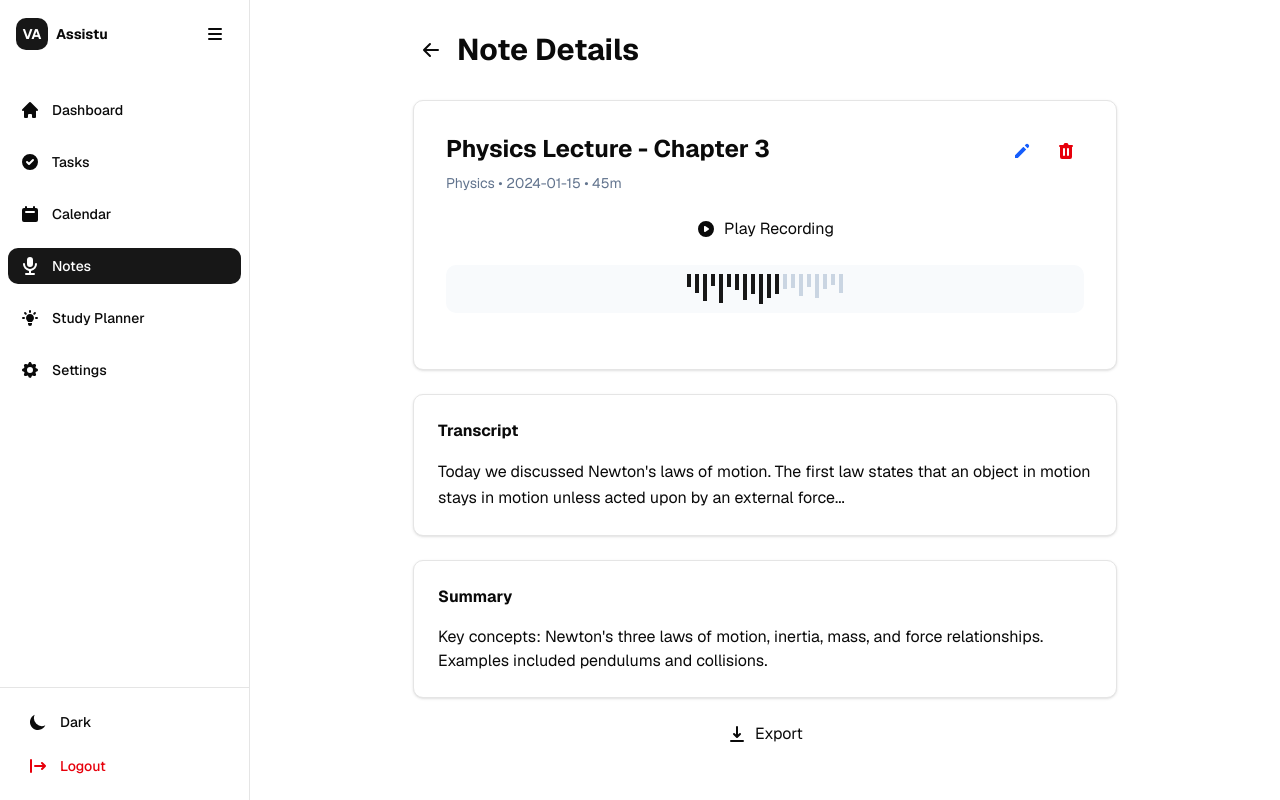
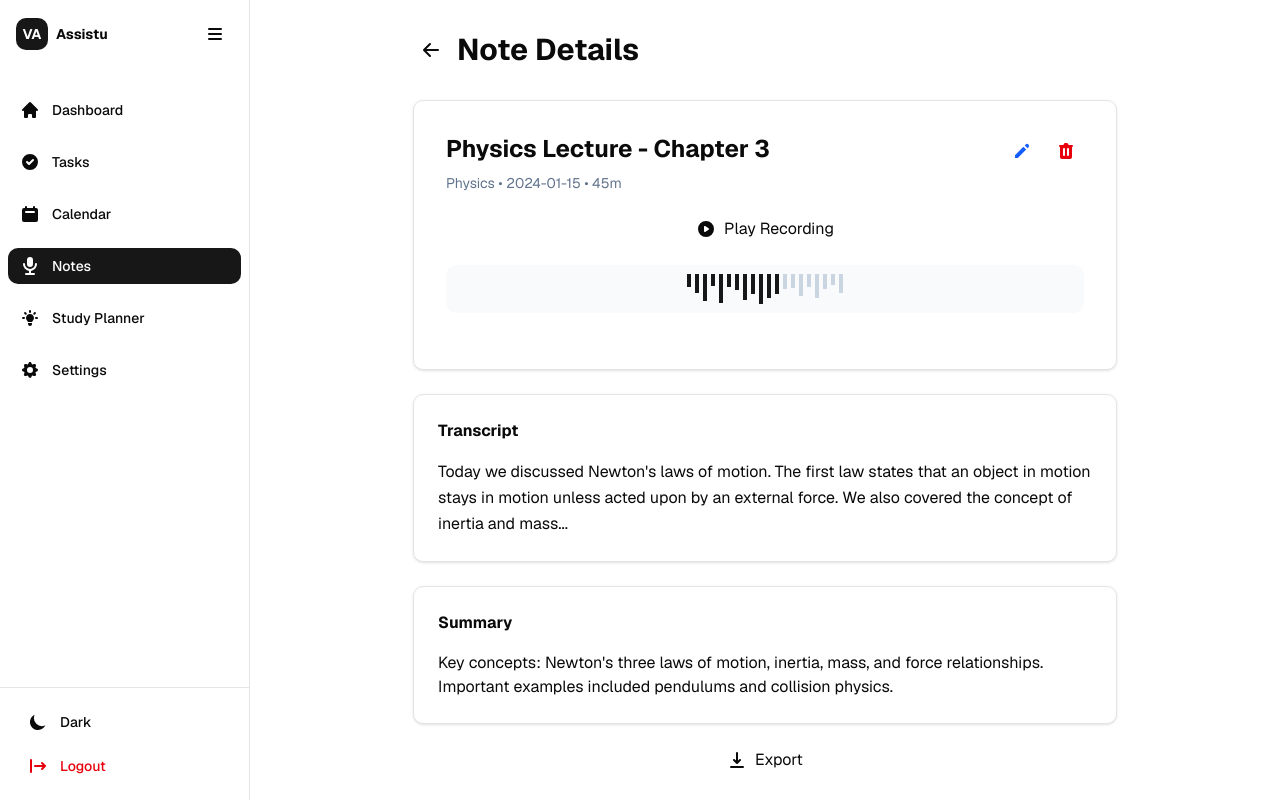
Before and after one commit to BazilSuhail/Assistu-Client, a Next.js app: page /notes/1 in a window 1280 px wide. Built offline with nearby package versions, Linux system fonts and the light colour scheme.

Commit message:
Removed duplicated code, cleaned NoteDetailPage structure, and improved readability

```diff
--- a/app/notes/[noteId]/page.jsx
+++ b/app/notes/[noteId]/page.jsx
@@ -1,147 +1,3 @@
-// "use client"
-
-// import { useState, useEffect } from "react"
-// import { useParams, useRouter } from "next/navigation"
-// import { motion } from "framer-motion"
-// import Loader from "@/components/shared/loader"
-// import { HiArrowLeft, HiPencil, HiTrash, HiPlay, HiDownload } from "react-icons/hi"
-
-// const DUMMY_NOTES_DETAIL = {
-//   1: {
-//     id: 1,
-//     title: "Physics Lecture - Chapter 3",
-//     date: "2024-01-15",
-//     duration: "45m",
-//     subject: "Physics",
-//     transcript:
-//       "Today we discussed Newton's laws of motion. The first law states that an object in motion stays in motion unless acted upon by an external force. We also covered the concept of inertia and mass...",
-//     summary:
-//       "Key concepts: Newton's three laws of motion, inertia, mass, and force relationships. Important examples included pendulums and collision physics.",
-//   },
-// }
-
-// export default function NoteDetailPage() {
-//   const params = useParams()
-//   const router = useRouter()
-//   const [isLoading, setIsLoading] = useState(true)
-//   const [note, setNote] = useState(null)
-//   const [isEditing, setIsEditing] = useState(false)
-
-//   useEffect(() => {
-//     const timer = setTimeout(() => {
-//       setNote(DUMMY_NOTES_DETAIL[params.noteId])
-//       setIsLoading(false)
-//     }, 3000)
-//     return () => clearTimeout(timer)
-//   }, [params.noteId])
-
-//   if (isLoading) {
-//     return (
-//       <div className="flex items-center justify-center min-h-screen">
-//         <Loader />
-//       </div>
-//     )
-//   }
-
-//   if (!note) {
-//     return <div className="p-6 text-center">Note not found</div>
-//   }
-
-//   const containerVariants = {
-//     hidden: { opacity: 0 },
-//     visible: { opacity: 1, transition: { staggerChildren: 0.1 } },
-//   }
-
-//   const itemVariants = {
-//     hidden: { opacity: 0, y: 20 },
-//     visible: { opacity: 1, y: 0 },
-//   }
-
-//   return (
-//     <motion.div
-//       variants={containerVariants}
-//       initial="hidden"
-//       animate="visible"
-//       className="p-6 md:p-8 max-w-3xl mx-auto"
-//     >
-//       <motion.div variants={itemVariants} className="flex items-center gap-2 mb-8">
-//         <button onClick={() => router.back()} className="p-2 hover:bg-slate-100 dark:hover:bg-slate-700 rounded-lg">
-//           <HiArrowLeft className="w-5 h-5" />
-//         </button>
-//         <h1 className="text-3xl font-bold text-foreground">Note Details</h1>
-//       </motion.div>
-
-//       <motion.div variants={itemVariants} className="card p-8 mb-6">
-//         <div className="flex items-start justify-between mb-6">
-//           <div>
-//             <h2 className="text-2xl font-bold text-foreground">{note.title}</h2>
-//             <p className="text-sm text-slate-500 dark:text-slate-400 mt-2">
-//               {note.subject} • {note.date} • {note.duration}
-//             </p>
-//           </div>
-//           <div className="flex gap-2">
-//             <motion.button
-//               whileHover={{ scale: 1.05 }}
-//               className="p-2 hover:bg-slate-100 dark:hover:bg-slate-700 rounded-lg"
-//             >
-//               <HiPencil className="w-5 h-5 text-blue-600" />
-//             </motion.button>
-//             <motion.button
-//               whileHover={{ scale: 1.05 }}
-//               className="p-2 hover:bg-slate-100 dark:hover:bg-slate-700 rounded-lg"
-//             >
-//               <HiTrash className="w-5 h-5 text-red-600" />
-//             </motion.button>
-//           </div>
-//         </div>
-
-//         <motion.button
-//           whileHover={{ scale: 1.02 }}
-//           whileTap={{ scale: 0.98 }}
-//           className="btn-primary w-full flex items-center justify-center gap-2 mb-6"
-//         >
-//           <HiPlay className="w-5 h-5" />
-//           Play Recording
-//         </motion.button>
-
-//         <div className="w-full h-12 bg-slate-50 dark:bg-slate-700 rounded-lg mb-6 flex items-center justify-center">
-//           <div className="flex gap-1">
-//             {Array.from({ length: 20 }).map((_, i) => (
-//               <div
-//                 key={i}
-//                 className={`w-1 ${i < 12 ? "bg-primary" : "bg-slate-300 dark:bg-slate-600"}`}
-//                 style={{ height: Math.random() * 20 + 10 }}
-//               />
-//             ))}
-//           </div>
-//         </div>
-//       </motion.div>
-
-//       <motion.div variants={itemVariants} className="card p-6 mb-6">
-//         <h3 className="font-bold text-foreground mb-4">Transcript</h3>
-//         <p className="text-foreground leading-relaxed">{note.transcript}</p>
-//       </motion.div>
-
-//       <motion.div variants={itemVariants} className="card p-6 mb-6">
-//         <h3 className="font-bold text-foreground mb-4">Summary</h3>
-//         <p className="text-foreground">{note.summary}</p>
-//       </motion.div>
-
-//       <motion.div variants={itemVariants} className="flex gap-2">
-//         <motion.button
-//           whileHover={{ scale: 1.02 }}
-//           whileTap={{ scale: 0.98 }}
-//           className="flex-1 btn-primary flex items-center justify-center gap-2"
-//         >
-//           <HiDownload className="w-5 h-5" />
-//           Export
-//         </motion.button>
-//       </motion.div>
-//     </motion.div>
-//   )
-// }
-
-
 "use client"
 
 import { useState, useEffect } from "react"
@@ -158,20 +14,10 @@ const DUMMY_NOTES_DETAIL = {
     duration: "45m",
     subject: "Physics",
     transcript:
-      "Today we discussed Newton's laws of motion. The first law states that an object in motion stays in motion unless acted upon by an external force...",
+      "Today we discussed Newton's laws of motion. The first law states that an object in motion stays in motion unless acted upon by an external force. We also covered the concept of inertia and mass...",
     summary:
-      "Key concepts: Newton's three laws of motion, inertia, mass, and force relationships. Examples included pendulums and collisions.",
+      "Key concepts: Newton's three laws of motion, inertia, mass, and force relationships. Important examples included pendulums and collision physics.",
   },
-}
-
-const containerVariants = {
-  hidden: { opacity: 0 },
-  visible: { opacity: 1, transition: { staggerChildren: 0.1 } },
-}
-
-const itemVariants = {
-  hidden: { opacity: 0, y: 20 },
-  visible: { opacity: 1, y: 0 },
 }
 
 export default function NoteDetailPage() {
@@ -179,16 +25,13 @@ export default function NoteDetailPage() {
   const router = useRouter()
   const [isLoading, setIsLoading] = useState(true)
   const [note, setNote] = useState(null)
-  const [waveformBars] = useState(() =>
-    Array.from({ length: 20 }).map(() => Math.random() * 20 + 10)
-  )
+  const [isEditing, setIsEditing] = useState(false)
 
   useEffect(() => {
     const timer = setTimeout(() => {
       setNote(DUMMY_NOTES_DETAIL[params.noteId])
       setIsLoading(false)
-    }, 1000)
-
+    }, 3000)
     return () => clearTimeout(timer)
   }, [params.noteId])
 
@@ -204,6 +47,16 @@ export default function NoteDetailPage() {
     return <div className="p-6 text-center">Note not found</div>
   }
 
+  const containerVariants = {
+    hidden: { opacity: 0 },
+    visible: { opacity: 1, transition: { staggerChildren: 0.1 } },
+  }
+
+  const itemVariants = {
+    hidden: { opacity: 0, y: 20 },
+    visible: { opacity: 1, y: 0 },
+  }
+
   return (
     <motion.div
       variants={containerVariants}
@@ -211,18 +64,13 @@ export default function NoteDetailPage() {
       animate="visible"
       className="p-6 md:p-8 max-w-3xl mx-auto"
     >
-      {/* Header */}
       <motion.div variants={itemVariants} className="flex items-center gap-2 mb-8">
-        <button
-          onClick={() => router.back()}
-          className="p-2 hover:bg-slate-100 dark:hover:bg-slate-700 rounded-lg"
-        >
+        <button onClick={() => router.back()} className="p-2 hover:bg-slate-100 dark:hover:bg-slate-700 rounded-lg">
           <HiArrowLeft className="w-5 h-5" />
         </button>
         <h1 className="text-3xl font-bold text-foreground">Note Details</h1>
       </motion.div>
 
-      {/* Note Card */}
       <motion.div variants={itemVariants} className="card p-8 mb-6">
         <div className="flex items-start justify-between mb-6">
           <div>
@@ -231,86 +79,64 @@ export default function NoteDetailPage() {
               {note.subject} • {note.date} • {note.duration}
             </p>
           </div>
-
           <div className="flex gap-2">
-            <IconButton>
+            <motion.button
+              whileHover={{ scale: 1.05 }}
+              className="p-2 hover:bg-slate-100 dark:hover:bg-slate-700 rounded-lg"
+            >
               <HiPencil className="w-5 h-5 text-blue-600" />
-            </IconButton>
-            <IconButton>
+            </motion.button>
+            <motion.button
+              whileHover={{ scale: 1.05 }}
+              className="p-2 hover:bg-slate-100 dark:hover:bg-slate-700 rounded-lg"
+            >
               <HiTrash className="w-5 h-5 text-red-600" />
-            </IconButton>
+            </motion.button>
           </div>
         </div>
 
-        <PrimaryButton className="w-full mb-6">
+        <motion.button
+          whileHover={{ scale: 1.02 }}
+          whileTap={{ scale: 0.98 }}
+          className="btn-primary w-full flex items-center justify-center gap-2 mb-6"
+        >
           <HiPlay className="w-5 h-5" />
           Play Recording
-        </PrimaryButton>
+        </motion.button>
 
         <div className="w-full h-12 bg-slate-50 dark:bg-slate-700 rounded-lg mb-6 flex items-center justify-center">
           <div className="flex gap-1">
-            {waveformBars.map((height, i) => (
+            {Array.from({ length: 20 }).map((_, i) => (
               <div
                 key={i}
                 className={`w-1 ${i < 12 ? "bg-primary" : "bg-slate-300 dark:bg-slate-600"}`}
-                style={{ height }}
+                style={{ height: Math.random() * 20 + 10 }}
               />
             ))}
           </div>
         </div>
       </motion.div>
 
-      {/* Transcript */}
-      <CardSection title="Transcript">
-        <p className="leading-relaxed">{note.transcript}</p>
-      </CardSection>
+      <motion.div variants={itemVariants} className="card p-6 mb-6">
+        <h3 className="font-bold text-foreground mb-4">Transcript</h3>
+        <p className="text-foreground leading-relaxed">{note.transcript}</p>
+      </motion.div>
 
-      {/* Summary */}
-      <CardSection title="Summary">
-        <p>{note.summary}</p>
-      </CardSection>
+      <motion.div variants={itemVariants} className="card p-6 mb-6">
+        <h3 className="font-bold text-foreground mb-4">Summary</h3>
+        <p className="text-foreground">{note.summary}</p>
+      </motion.div>
 
-      {/* Export */}
       <motion.div variants={itemVariants} className="flex gap-2">
-        <PrimaryButton className="flex-1">
+        <motion.button
+          whileHover={{ scale: 1.02 }}
+          whileTap={{ scale: 0.98 }}
+          className="flex-1 btn-primary flex items-center justify-center gap-2"
+        >
           <HiDownload className="w-5 h-5" />
           Export
-        </PrimaryButton>
+        </motion.button>
       </motion.div>
     </motion.div>
   )
 }
-
-/* Reusable Components */
-
-function IconButton({ children }) {
-  return (
-    <motion.button
-      whileHover={{ scale: 1.05 }}
-      className="p-2 hover:bg-slate-100 dark:hover:bg-slate-700 rounded-lg"
-    >
-      {children}
-    </motion.button>
-  )
-}
-
-function PrimaryButton({ children, className = "" }) {
-  return (
-    <motion.button
-      whileHover={{ scale: 1.02 }}
-      whileTap={{ scale: 0.98 }}
-      className={`btn-primary flex items-center justify-center gap-2 ${className}`}
-    >
-      {children}
-    </motion.button>
-  )
-}
-
-function CardSection({ title, children }) {
-  return (
-    <motion.div variants={itemVariants} className="card p-6 mb-6">
-      <h3 className="font-bold mb-4">{title}</h3>
-      {children}
-    </motion.div>
-  )
-}
```
